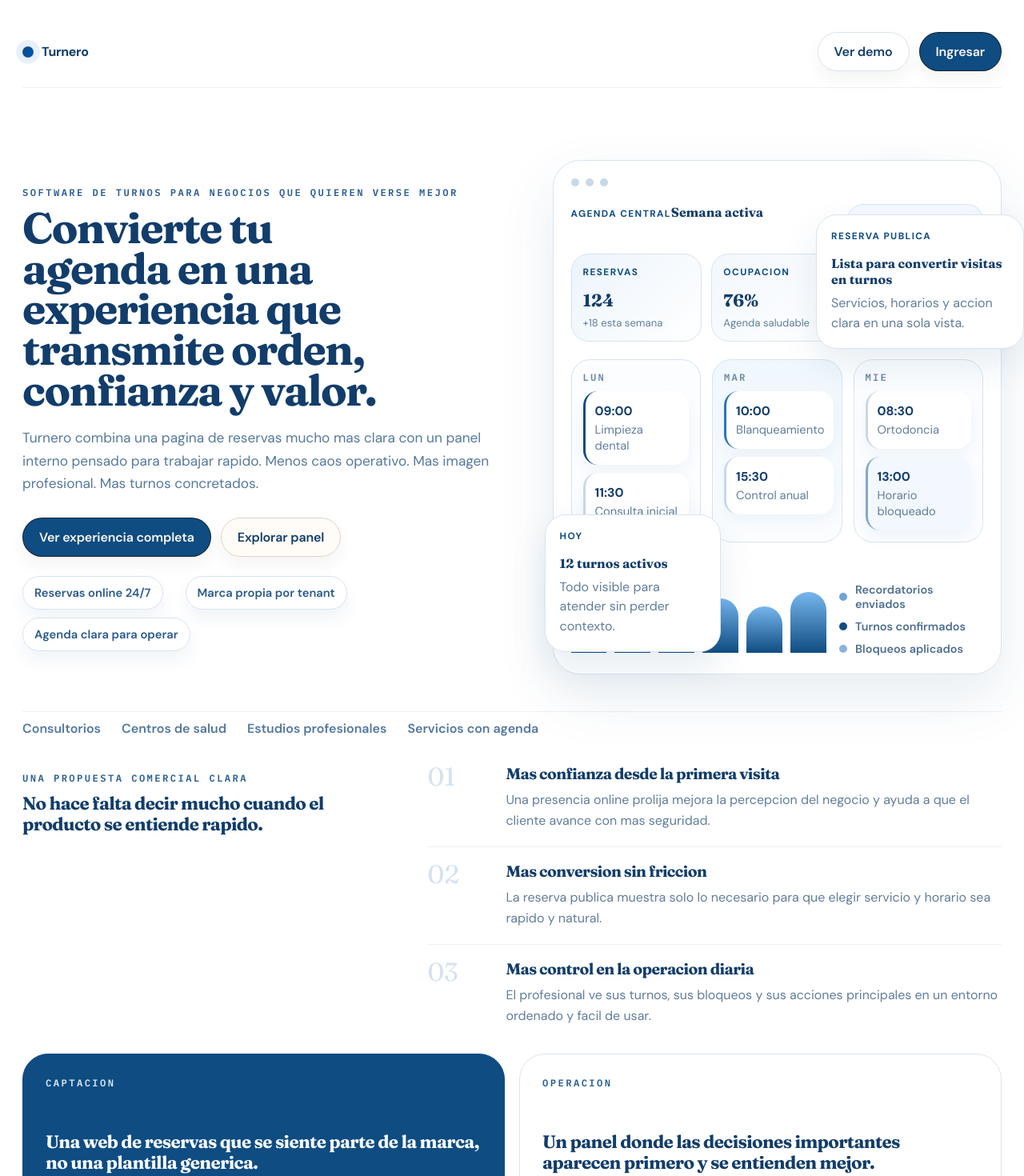
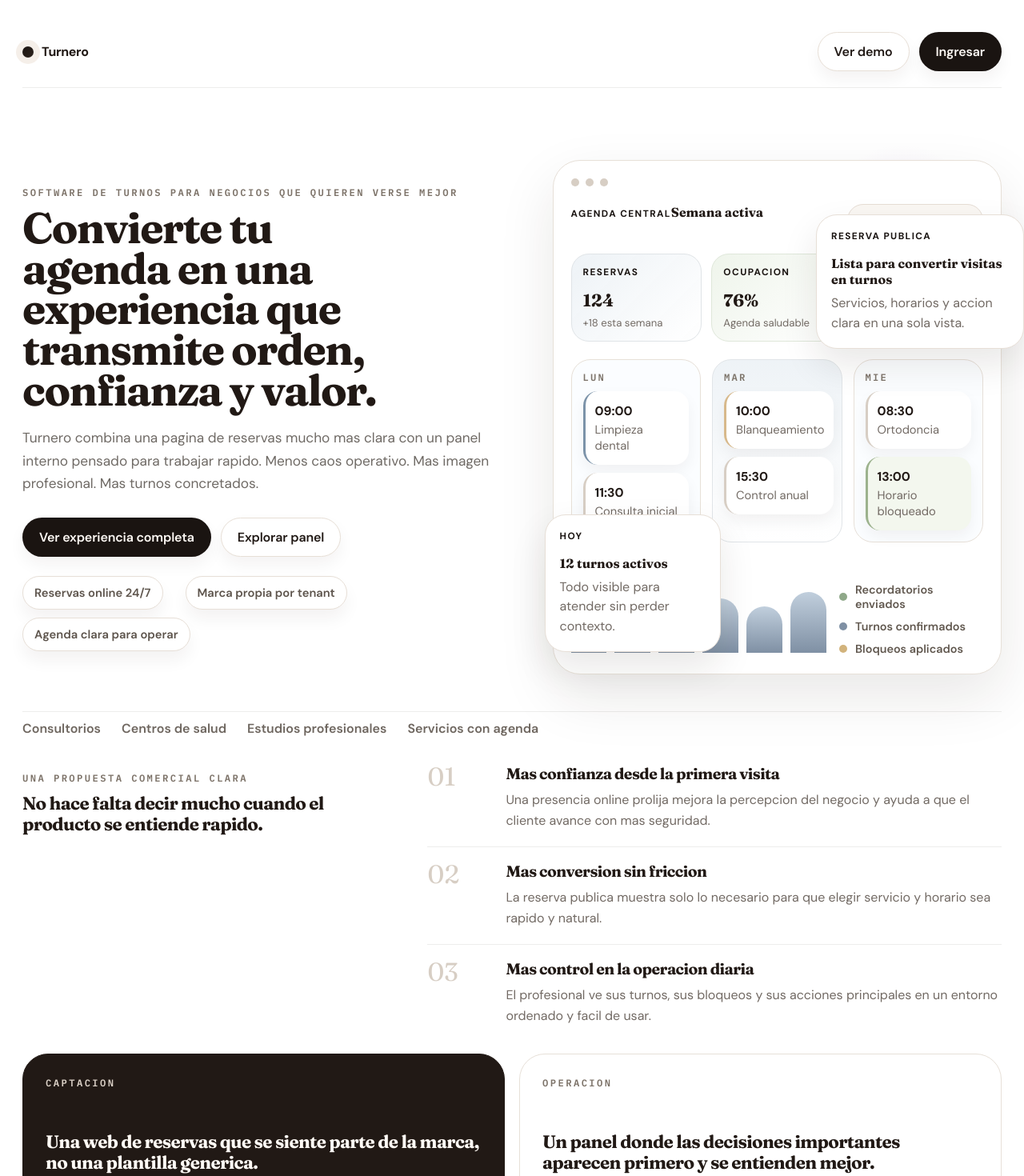
Before and after one commit to faculpda/Turnero, a Next.js app: page / in a window 1280 px wide. Shown: the top 1470 px of the page at 80% size. Built offline with nearby package versions, Linux system fonts and the light colour scheme.

Commit message:
feat: alinear sistema con referencia editorial clara

```diff
--- a/app/globals.css
+++ b/app/globals.css
@@ -4,24 +4,24 @@
   --font-accent: "IBM Plex Mono", monospace;
   --bg: #ffffff;
   --panel: #ffffff;
-  --panel-soft: #f5f9ff;
-  --panel-strong: #ebf2fb;
-  --text: #123d6b;
-  --muted: #617d9a;
-  --line: #d8e2ef;
-  --brand: #0057b8;
-  --brand-strong: #0f4c81;
-  --brand-soft: #e9f1fb;
-  --accent-soft: #edf4ff;
-  --success: #4f8e79;
-  --warning: #d1a043;
-  --danger: #c66a6a;
-  --lavender: #eef0ff;
-  --peach: #f7ede7;
-  --butter: #f8f1d7;
-  --mint: #e9f4ed;
-  --sky: #e8f1fb;
-  --shadow: 0 22px 44px rgba(18, 61, 107, 0.08), 0 2px 8px rgba(18, 61, 107, 0.04);
+  --panel-soft: #faf9f7;
+  --panel-strong: #f3f1ee;
+  --text: #211915;
+  --muted: #726a64;
+  --line: #e7e0d8;
+  --brand: #211915;
+  --brand-strong: #1a1411;
+  --brand-soft: #f2ece6;
+  --accent-soft: #f7f3ef;
+  --success: #7f9a7b;
+  --warning: #d1b26f;
+  --danger: #c88484;
+  --lavender: #f0e9f5;
+  --peach: #f7ece3;
+  --butter: #f8f0d3;
+  --mint: #edf3e8;
+  --sky: #edf2f6;
+  --shadow: 0 22px 44px rgba(35, 26, 20, 0.08), 0 2px 8px rgba(35, 26, 20, 0.04);
 }
 
 * {
@@ -71,9 +71,9 @@
   grid-template-rows: auto 1fr auto;
   gap: 26px;
   padding: 28px 18px 20px 20px;
-  background: #fcfeff;
-  border-right: 1px solid #dce5f0;
-  box-shadow: inset -1px 0 0 rgba(18, 61, 107, 0.04);
+  background: #fcfbf9;
+  border-right: 1px solid #e8e1d9;
+  box-shadow: inset -1px 0 0 rgba(35, 26, 20, 0.04);
   color: var(--text);
 }
 
@@ -89,8 +89,8 @@
   width: 46px;
   height: 46px;
   border-radius: 16px;
-  background: linear-gradient(135deg, #0f4c81, #0057b8);
-  color: #f7fbff;
+  background: linear-gradient(135deg, #1a1411, #2d231d);
+  color: #fffaf5;
   font-weight: 800;
 }
 
@@ -99,13 +99,13 @@
   height: 46px;
   object-fit: cover;
   border-radius: 16px;
-  background: #f3f8ff;
-  border: 1px solid #d8e2ef;
+  background: #f7f4ef;
+  border: 1px solid #e4ddd5;
   flex-shrink: 0;
 }
 
 .dashboard-sidebar-subtitle {
-  color: #6f86a0;
+  color: #8a8077;
   font-size: 0.9rem;
   font-family: var(--font-body);
 }
@@ -124,7 +124,7 @@
 }
 
 .dashboard-sidebar-label {
-  color: #89a0b9;
+  color: #9a8f85;
   font-size: 0.72rem;
   font-weight: 500;
   letter-spacing: 0.18em;
@@ -140,7 +140,7 @@
   width: 100%;
   padding: 12px 14px;
   border-radius: 18px;
-  color: #456685;
+  color: #5f544b;
   background: transparent;
   border: 1px solid transparent;
   text-align: left;
@@ -154,15 +154,15 @@
 
 .dashboard-sidebar-item:hover {
   background: rgba(255, 255, 255, 0.7);
-  color: #123d6b;
-  border-color: #dce6f2;
+  color: #211915;
+  border-color: #ece4dc;
 }
 
 .dashboard-sidebar-item.active {
   background: #ffffff;
-  color: #0f4c81;
-  border-color: #d8e3f0;
-  box-shadow: 0 16px 28px rgba(18, 61, 107, 0.08);
+  color: #1a1411;
+  border-color: #e6ddd4;
+  box-shadow: 0 16px 28px rgba(35, 26, 20, 0.08);
 }
 
 .dashboard-sidebar-icon {
@@ -173,10 +173,10 @@
   height: 34px;
   border-radius: 12px;
   background: rgba(255, 255, 255, 0.88);
-  border: 1px solid #dbe5f1;
+  border: 1px solid #e7dfd6;
   color: currentColor;
   flex-shrink: 0;
-  box-shadow: 0 10px 20px rgba(18, 61, 107, 0.06);
+  box-shadow: 0 10px 20px rgba(35, 26, 20, 0.06);
 }
 
 .dashboard-sidebar-icon svg {
@@ -188,7 +188,7 @@
   display: grid;
   gap: 6px;
   padding: 18px 10px 0;
-  border-top: 1px solid #dbe4ef;
+  border-top: 1px solid #e6ded5;
   background: transparent;
   border-radius: 0;
   border-right: 0;
@@ -204,7 +204,7 @@
   gap: 18px;
   padding: 22px 30px 20px;
   background: rgba(255, 255, 255, 0.94);
-  border-bottom: 1px solid #dbe4ef;
+  border-bottom: 1px solid #e8e1d9;
   backdrop-filter: blur(16px);
 }
 
@@ -216,15 +216,15 @@
   padding: 15px 18px;
   border-radius: 18px;
   background: #ffffff;
-  color: #7a90a8;
-  border: 1px solid #dbe5f1;
-  box-shadow: 0 10px 22px rgba(18, 61, 107, 0.05);
+  color: #8c8279;
+  border: 1px solid #e6ddd4;
+  box-shadow: 0 10px 22px rgba(35, 26, 20, 0.05);
 }
 
 .dashboard-topbar-search-icon {
   width: 12px;
   height: 12px;
-  border: 2px solid #88a0b8;
+  border: 2px solid #9d9085;
   border-radius: 999px;
   position: relative;
 }
@@ -236,7 +236,7 @@
   bottom: -4px;
   width: 6px;
   height: 2px;
-  background: #88a0b8;
+  background: #9d9085;
   border-radius: 999px;
   transform: rotate(45deg);
 }
@@ -290,8 +290,8 @@
   min-width: 0;
   padding: 20px 22px;
   border-radius: 26px;
-  background: #fffdf9;
-  border: 1px solid #e4d9cc;
+  background: #ffffff;
+  border: 1px solid #e8e1d9;
   box-shadow: var(--shadow);
 }
 
@@ -303,7 +303,7 @@
   height: 36px;
   border-radius: 50%;
   background: rgba(255, 255, 255, 0.76);
-  border: 1px solid rgba(196, 177, 159, 0.6);
+  border: 1px solid rgba(201, 191, 180, 0.72);
   color: currentColor;
 }
 
@@ -332,18 +332,18 @@
 }
 
 .dashboard-overview-chip-violet {
-  background: linear-gradient(135deg, rgba(232, 218, 241, 0.78), rgba(248, 236, 228, 0.92));
-  border-color: #dfceda;
+  background: linear-gradient(135deg, rgba(240, 232, 245, 0.9), rgba(255, 255, 255, 0.98));
+  border-color: #e3d9ea;
 }
 
 .dashboard-overview-chip-blue {
-  background: linear-gradient(135deg, rgba(224, 234, 243, 0.82), rgba(247, 243, 236, 0.94));
-  border-color: #d5d9d3;
+  background: linear-gradient(135deg, rgba(237, 242, 246, 0.92), rgba(255, 255, 255, 0.98));
+  border-color: #dfe4e8;
 }
 
 .dashboard-overview-chip-amber {
-  background: linear-gradient(135deg, rgba(244, 228, 199, 0.9), rgba(249, 241, 230, 0.94));
-  border-color: #e4d0b0;
+  background: linear-gradient(135deg, rgba(248, 240, 210, 0.92), rgba(255, 255, 255, 0.98));
+  border-color: #eadab6;
 }
 
 .landing-page {
@@ -394,8 +394,8 @@
   display: grid;
   gap: 22px;
   padding: 30px;
-  border-color: #ddd1c3;
-  background: linear-gradient(135deg, rgba(243, 232, 241, 0.72), rgba(253, 247, 241, 0.9));
+  border-color: #e7e0d8;
+  background: linear-gradient(135deg, rgba(240, 232, 245, 0.74), rgba(255, 255, 255, 0.96));
 }
 
 .dashboard-hero-copy {
@@ -415,13 +415,13 @@
 .dashboard-note-card {
   padding: 16px 18px;
   border-radius: 18px;
-  border: 1px solid #ddd1c4;
-  background: rgba(255, 252, 247, 0.9);
+  border: 1px solid #e7dfd7;
+  background: rgba(255, 255, 255, 0.94);
 }
 
 .dashboard-note-priority {
-  background: linear-gradient(135deg, rgba(228, 239, 230, 0.82), rgba(251, 246, 236, 0.92));
-  border-color: #d3dccf;
+  background: linear-gradient(135deg, rgba(237, 243, 233, 0.88), rgba(255, 255, 255, 0.96));
+  border-color: #dce3d7;
 }
 
 .dashboard-note-label {
@@ -449,7 +449,7 @@
 
 .landing-topbar .button.secondary {
   background: #ffffff;
-  border-color: #d7e3f1;
+  border-color: #e7dfd6;
 }
 
 .hero-topbar {
@@ -459,7 +459,7 @@
   gap: 16px;
   margin-bottom: 28px;
   padding-bottom: 20px;
-  border-bottom: 1px solid rgba(15, 76, 129, 0.08);
+  border-bottom: 1px solid rgba(35, 26, 20, 0.08);
 }
 
 .brand-lockup {
@@ -475,8 +475,8 @@
   width: 14px;
   height: 14px;
   border-radius: 999px;
-  background: linear-gradient(135deg, #0f4c81, #0057b8);
-  box-shadow: 0 0 0 8px rgba(232, 241, 251, 0.96);
+  background: linear-gradient(135deg, #1a1411, #2d231d);
+  box-shadow: 0 0 0 8px rgba(245, 239, 233, 0.96);
 }
 
 .hero-grid {
@@ -504,7 +504,7 @@
   font-size: 0.76rem;
   letter-spacing: 0.2em;
   text-transform: uppercase;
-  color: #2a5d92;
+  color: #7c7268;
   font-weight: 700;
   font-family: var(--font-accent);
 }
@@ -553,7 +553,7 @@
   margin-top: 20px;
   margin-bottom: 28px;
   font-size: 1.08rem;
-  color: #56799d;
+  color: #6f6a65;
 }
 
 .landing-hero-actions {
@@ -574,11 +574,11 @@
   margin-right: 18px;
   border-radius: 999px;
   background: #ffffff;
-  border: 1px solid #d8e4f0;
-  color: #295a8c;
+  border: 1px solid #e7dfd7;
+  color: #5d544c;
   font-size: 0.92rem;
   font-weight: 600;
-  box-shadow: 0 12px 20px rgba(15, 76, 129, 0.06);
+  box-shadow: 0 12px 20px rgba(35, 26, 20, 0.05);
 }
 
 .landing-hero-visual {
@@ -596,10 +596,10 @@
   display: grid;
   gap: 22px;
   padding: 22px;
-  border: 1px solid #d9e4ef;
+  border: 1px solid #e7e0d8;
   border-radius: 34px;
   background: #ffffff;
-  box-shadow: 0 28px 70px rgba(15, 76, 129, 0.1);
+  box-shadow: 0 28px 70px rgba(35, 26, 20, 0.1);
 }
 
 .product-stage::before,
@@ -615,7 +615,7 @@
   right: 34px;
   width: 180px;
   height: 180px;
-  background: radial-gradient(circle, rgba(229, 239, 252, 0.92) 0%, rgba(229, 239, 252, 0) 72%);
+  background: radial-gradient(circle, rgba(241, 232, 246, 0.92) 0%, rgba(241, 232, 246, 0) 72%);
 }
 
 .product-stage::after {
@@ -623,7 +623,7 @@
   bottom: 28px;
   width: 140px;
   height: 140px;
-  background: radial-gradient(circle, rgba(236, 245, 252, 0.9) 0%, rgba(236, 245, 252, 0) 74%);
+  background: radial-gradient(circle, rgba(238, 244, 234, 0.9) 0%, rgba(238, 244, 234, 0) 74%);
 }
 
 .product-stage-bar {
@@ -635,7 +635,7 @@
   width: 10px;
   height: 10px;
   border-radius: 999px;
-  background: #c9d8e8;
+  background: #d7cec4;
 }
 
 .product-stage-heading {
@@ -657,9 +657,9 @@
   display: inline-flex;
   align-items: center;
   padding: 10px 14px;
-  border: 1px solid #d8e4f0;
-  background: #f5f9ff;
-  color: #27588b;
+  border: 1px solid #e6ddd4;
+  background: #faf7f3;
+  color: #5c534a;
   font-size: 0.86rem;
   font-weight: 700;
   border-radius: 999px;
@@ -684,7 +684,7 @@
   display: grid;
   gap: 6px;
   padding: 14px;
-  border: 1px solid rgba(15, 76, 129, 0.1);
+  border: 1px solid rgba(35, 26, 20, 0.08);
   background: #ffffff;
   border-radius: 22px;
 }
@@ -700,18 +700,18 @@
 }
 
 .product-metric-card-blue {
-  background: linear-gradient(135deg, rgba(235, 244, 252, 0.96), rgba(255, 255, 255, 0.98));
-  border-color: #d6e3f0;
+  background: linear-gradient(135deg, rgba(237, 242, 246, 0.96), rgba(255, 255, 255, 0.98));
+  border-color: #e0e4e7;
 }
 
 .product-metric-card-green {
-  background: linear-gradient(135deg, rgba(241, 247, 253, 0.94), rgba(255, 255, 255, 0.98));
-  border-color: #d9e5f0;
+  background: linear-gradient(135deg, rgba(238, 244, 234, 0.96), rgba(255, 255, 255, 0.98));
+  border-color: #dfe7da;
 }
 
 .product-metric-card-amber {
-  background: linear-gradient(135deg, rgba(246, 249, 254, 0.96), rgba(255, 255, 255, 0.98));
-  border-color: #dce6f2;
+  background: linear-gradient(135deg, rgba(248, 240, 210, 0.94), rgba(255, 255, 255, 0.98));
+  border-color: #ebdbb4;
 }
 
 .product-day-column {
@@ -719,18 +719,18 @@
   gap: 10px;
   align-content: start;
   padding: 14px;
-  border: 1px solid #d9e4ef;
+  border: 1px solid #e7e0d8;
   background: #fbfdff;
   border-radius: 24px;
 }
 
 .product-day-column-accent {
-  background: linear-gradient(180deg, rgba(239, 247, 253, 0.94), rgba(251, 253, 255, 0.98));
-  border-color: #d7e4f0;
+  background: linear-gradient(180deg, rgba(237, 242, 246, 0.94), rgba(255, 255, 255, 0.98));
+  border-color: #e1e5e8;
 }
 
 .product-day-label {
-  color: #6c88a5;
+  color: #7d746a;
   font-size: 0.76rem;
   font-weight: 700;
   text-transform: uppercase;
@@ -742,10 +742,10 @@
   display: grid;
   gap: 3px;
   padding: 14px 12px;
-  border-left: 3px solid #cad7e6;
+  border-left: 3px solid #d7cec4;
   background: #ffffff;
   border-radius: 18px;
-  box-shadow: 0 8px 18px rgba(15, 76, 129, 0.05);
+  box-shadow: 0 8px 18px rgba(35, 26, 20, 0.05);
 }
 
 .product-slot strong {
@@ -758,16 +758,16 @@
 }
 
 .product-slot-strong {
-  border-left-color: #0f4c81;
+  border-left-color: #7c93a9;
 }
 
 .product-slot-accent {
-  border-left-color: #2b75bb;
+  border-left-color: #d7b98b;
 }
 
 .product-slot-soft {
-  border-left-color: #86a8cb;
-  background: #f3f8fe;
+  border-left-color: #9cb28d;
+  background: #f3f7ee;
 }
 
 .product-floating-card {
@@ -776,10 +776,10 @@
   display: grid;
   gap: 8px;
   padding: 18px;
-  border: 1px solid #d9e4ef;
+  border: 1px solid #e7dfd7;
   background: #ffffff;
   border-radius: 26px;
-  box-shadow: 0 20px 45px rgba(15, 76, 129, 0.1);
+  box-shadow: 0 20px 45px rgba(35, 26, 20, 0.1);
 }
 
 .product-floating-card p {
@@ -823,7 +823,7 @@
 .product-mini-chart-bars .bar {
   flex: 1 1 0;
   border-radius: 999px 999px 4px 4px;
-  background: linear-gradient(180deg, #77b6ee 0%, #0f4c81 100%);
+  background: linear-gradient(180deg, #c1cfdd 0%, #7f90a4 100%);
 }
 
 .product-mini-chart-bars .bar-1 { height: 38px; }
@@ -837,7 +837,7 @@
   display: flex;
   align-items: center;
   gap: 10px;
-  color: #4d6e8f;
+  color: #61584f;
   font-size: 0.9rem;
   font-weight: 600;
 }
@@ -849,17 +849,17 @@
   flex-shrink: 0;
 }
 
-.status-dot-green { background: #6ea4d8; }
-.status-dot-blue { background: #0f4c81; }
-.status-dot-amber { background: #89b3db; }
+.status-dot-green { background: #8fa889; }
+.status-dot-blue { background: #7f90a4; }
+.status-dot-amber { background: #d2b37c; }
 
 .landing-sectors {
   display: flex;
   flex-wrap: wrap;
   gap: 14px 26px;
   padding: 10px 0 0;
-  border-top: 1px solid rgba(15, 76, 129, 0.08);
-  color: #53789f;
+  border-top: 1px solid rgba(35, 26, 20, 0.08);
+  color: #6e665f;
   font-weight: 600;
 }
 
@@ -885,7 +885,7 @@
   gap: 18px;
   align-items: start;
   padding: 0 0 18px;
-  border-bottom: 1px solid rgba(15, 76, 129, 0.08);
+  border-bottom: 1px solid rgba(35, 26, 20, 0.08);
 }
 
 .editorial-point:last-child {
@@ -894,7 +894,7 @@
 }
 
 .editorial-point-number {
-  color: #d4e2f1;
+  color: #d7cec4;
   font-size: 2rem;
   line-height: 1;
   font-family: var(--font-display);
@@ -916,20 +916,20 @@
   gap: 10px;
   min-height: 220px;
   padding: 28px;
-  border: 1px solid #dae5f0;
+  border: 1px solid #e7e0d8;
   background: #ffffff;
   border-radius: 32px;
 }
 
 .value-strip-card-dark {
-  background: #0f4c81;
-  border-color: #0f4c81;
-  color: #f7fbff;
+  background: #211915;
+  border-color: #211915;
+  color: #fffaf5;
 }
 
 .value-strip-card-dark .eyebrow,
 .value-strip-card-dark .muted {
-  color: #d5e8fb;
+  color: #dbd1c7;
 }
 
 .landing-outcomes {
@@ -951,25 +951,25 @@
   display: grid;
   gap: 10px;
   padding: 22px 18px 18px;
-  border: 1px solid #dbe5f0;
+  border: 1px solid #e7e0d8;
   border-top-width: 3px;
   border-radius: 24px;
   background: #ffffff;
 }
 
 .outcome-card-accent {
-  border-top-color: #0f4c81;
-  background: linear-gradient(135deg, rgba(239, 246, 253, 0.96), rgba(255, 255, 255, 0.98));
+  border-top-color: #7f90a4;
+  background: linear-gradient(135deg, rgba(237, 242, 246, 0.96), rgba(255, 255, 255, 0.98));
 }
 
 .outcome-card-success {
-  border-top-color: #3b83c9;
-  background: linear-gradient(135deg, rgba(242, 248, 254, 0.96), rgba(255, 255, 255, 0.98));
+  border-top-color: #96ab8c;
+  background: linear-gradient(135deg, rgba(238, 244, 234, 0.96), rgba(255, 255, 255, 0.98));
 }
 
 .outcome-card-warning {
-  border-top-color: #6ea4d8;
-  background: linear-gradient(135deg, rgba(240, 247, 254, 0.96), rgba(255, 255, 255, 0.98));
+  border-top-color: #d4b27a;
+  background: linear-gradient(135deg, rgba(248, 240, 210, 0.96), rgba(255, 255, 255, 0.98));
 }
 
 .closing-cta-editorial {
@@ -1729,7 +1729,7 @@
   font-weight: 600;
   font-family: var(--font-body);
   letter-spacing: -0.01em;
-  box-shadow: 0 10px 20px rgba(63, 42, 29, 0.05);
+  box-shadow: 0 10px 20px rgba(35, 26, 20, 0.05);
   transition:
     transform 160ms ease,
     border-color 160ms ease,
@@ -1740,23 +1740,23 @@
 
 .button:hover {
   transform: translateY(-1px);
-  box-shadow: 0 16px 28px rgba(63, 42, 29, 0.08);
+  box-shadow: 0 16px 28px rgba(35, 26, 20, 0.08);
 }
 
 .button.primary {
   background: var(--brand-strong);
-  color: #fbf6f0;
+  color: #fffaf5;
   border-color: rgba(25, 19, 16, 0.7);
 }
 
 .button.secondary {
-  background: rgba(255, 252, 247, 0.96);
-  border-color: #ddd3c8;
+  background: #ffffff;
+  border-color: #e7dfd6;
   color: var(--text);
 }
 
 .button.secondary:hover {
-  background: #fffdf9;
+  background: #fbfaf8;
 }
 
 table {
@@ -1804,7 +1804,7 @@
   gap: 8px;
   font-weight: 700;
   font-family: var(--font-body);
-  color: #3c312b;
+  color: #39302a;
 }
 
 .field-checkbox {
@@ -1824,7 +1824,7 @@
   border: 1px solid var(--line);
   border-radius: 18px;
   padding: 14px 16px;
-  background: rgba(255, 252, 248, 0.96);
+  background: #ffffff;
   color: var(--text);
   font: inherit;
   box-shadow: inset 0 1px 0 rgba(255, 255, 255, 0.8);
@@ -1835,7 +1835,7 @@
   border: 1px solid var(--line);
   border-radius: 18px;
   padding: 14px 16px;
-  background: rgba(255, 252, 248, 0.96);
+  background: #ffffff;
   color: var(--text);
   font: inherit;
   resize: vertical;
@@ -1854,7 +1854,7 @@
   padding: 10px 12px;
   border: 1px solid var(--line);
   border-radius: 18px;
-  background: rgba(255, 252, 248, 0.96);
+  background: #ffffff;
 }
 
 .color-picker-row input[type="color"] {
@@ -1893,14 +1893,14 @@
 
 .field input:focus {
   outline: 0;
-  border-color: #cdb9ac;
-  box-shadow: 0 0 0 4px rgba(231, 219, 207, 0.72);
+  border-color: #d6cdc4;
+  box-shadow: 0 0 0 4px rgba(241, 235, 228, 0.88);
 }
 
 .field textarea:focus {
   outline: 0;
-  border-color: #cdb9ac;
-  box-shadow: 0 0 0 4px rgba(231, 219, 207, 0.72);
+  border-color: #d6cdc4;
+  box-shadow: 0 0 0 4px rgba(241, 235, 228, 0.88);
 }
 
 .form-error {
@@ -1918,7 +1918,7 @@
   padding: 14px 18px;
   border: 1px solid var(--line);
   border-radius: 22px;
-  background: rgba(255, 251, 246, 0.94);
+  background: #ffffff;
 }
 
 .booking-form,
@@ -1939,7 +1939,7 @@
 .availability-card {
   border: 1px solid var(--line);
   border-radius: 22px;
-  background: rgba(247, 242, 235, 0.94);
+  background: #ffffff;
   padding: 18px;
 }
 
@@ -1951,7 +1951,7 @@
 .service-chip {
   border-radius: 18px;
   border: 1px solid var(--line);
-  background: rgba(255, 252, 248, 0.96);
+  background: #ffffff;
   padding: 12px 14px;
 }
 
@@ -2034,8 +2034,8 @@
   display: grid;
   gap: 22px;
   padding: 18px;
-  border-color: #ddd2c5;
-  background: rgba(248, 242, 235, 0.96);
+  border-color: #e7e0d8;
+  background: #ffffff;
 }
 
 .tabs-header {
@@ -2043,7 +2043,7 @@
   flex-wrap: wrap;
   gap: 10px;
   padding: 10px;
-  border: 1px solid #e0d5c8;
+  border: 1px solid #e7e0d8;
   border-radius: 22px;
   background: rgba(255, 252, 248, 0.96);
 }
@@ -2062,10 +2062,10 @@
 }
 
 .tab-button.active {
-  background: linear-gradient(135deg, rgba(242, 231, 241, 0.88), rgba(251, 243, 233, 0.94));
-  border-color: #dfd0dc;
-  color: var(--brand-strong);
-  box-shadow: 0 10px 20px rgba(68, 47, 34, 0.05);
+  background: #211915;
+  border-color: #211915;
+  color: #fffaf5;
+  box-shadow: 0 10px 20px rgba(35, 26, 20, 0.08);
 }
 
 .tab-content {
@@ -2092,10 +2092,10 @@
   align-items: center;
   gap: 18px;
   padding: 14px 18px;
-  border: 1px solid #e0d5c8;
+  border: 1px solid #e7e0d8;
   border-radius: 26px;
   background: rgba(255, 251, 246, 0.95);
-  box-shadow: 0 18px 40px rgba(69, 46, 31, 0.08);
+  box-shadow: 0 18px 40px rgba(35, 26, 20, 0.08);
 }
 
 .site-builder-page-brand,
@@ -2109,15 +2109,15 @@
 .site-builder-page-brand p,
 .site-builder-page-user span {
   margin: 0;
-  color: #85776a;
+  color: #867c73;
   font-size: 0.9rem;
 }
 
 .site-builder-page-badge {
   padding: 10px 14px;
   border-radius: 14px;
-  background: rgba(243, 234, 226, 0.9);
-  color: #654f45;
+  background: #f5f0ea;
+  color: #726961;
   font-size: 0.8rem;
   font-weight: 700;
   letter-spacing: 0.16em;
@@ -2146,15 +2146,15 @@
   align-content: start;
   padding: 18px;
   border-radius: 24px;
-  border: 1px solid #ddd2c5;
+  border: 1px solid #e7e0d8;
   background: rgba(255, 251, 246, 0.96);
   min-height: calc(100vh - 160px);
-  box-shadow: 0 18px 44px rgba(69, 46, 31, 0.08);
+  box-shadow: 0 18px 44px rgba(35, 26, 20, 0.08);
 }
 
 .site-live-tools-panel {
-  background: linear-gradient(180deg, rgba(255, 251, 246, 0.98) 0%, rgba(248, 242, 235, 0.96) 100%);
-  border-color: #ddd2c5;
+  background: linear-gradient(180deg, rgba(255, 255, 255, 0.98) 0%, rgba(250, 248, 246, 0.96) 100%);
+  border-color: #e7e0d8;
 }
 
 .site-live-structure-head,
@@ -2171,7 +2171,7 @@
 
 .site-live-inspector-head p {
   margin: 0;
-  color: #827466;
+  color: #857b72;
   line-height: 1.55;
 }
 
@@ -2195,10 +2195,10 @@
 
 .site-live-panel-section {
   padding: 18px;
-  border: 1px solid #e0d5c8;
+  border: 1px solid #e7e0d8;
   border-radius: 24px;
   background: rgba(255, 252, 248, 0.94);
-  box-shadow: 0 12px 28px rgba(69, 46, 31, 0.05);
+  box-shadow: 0 12px 28px rgba(35, 26, 20, 0.05);
 }
 
 .site-live-panel-section h3 {
```
